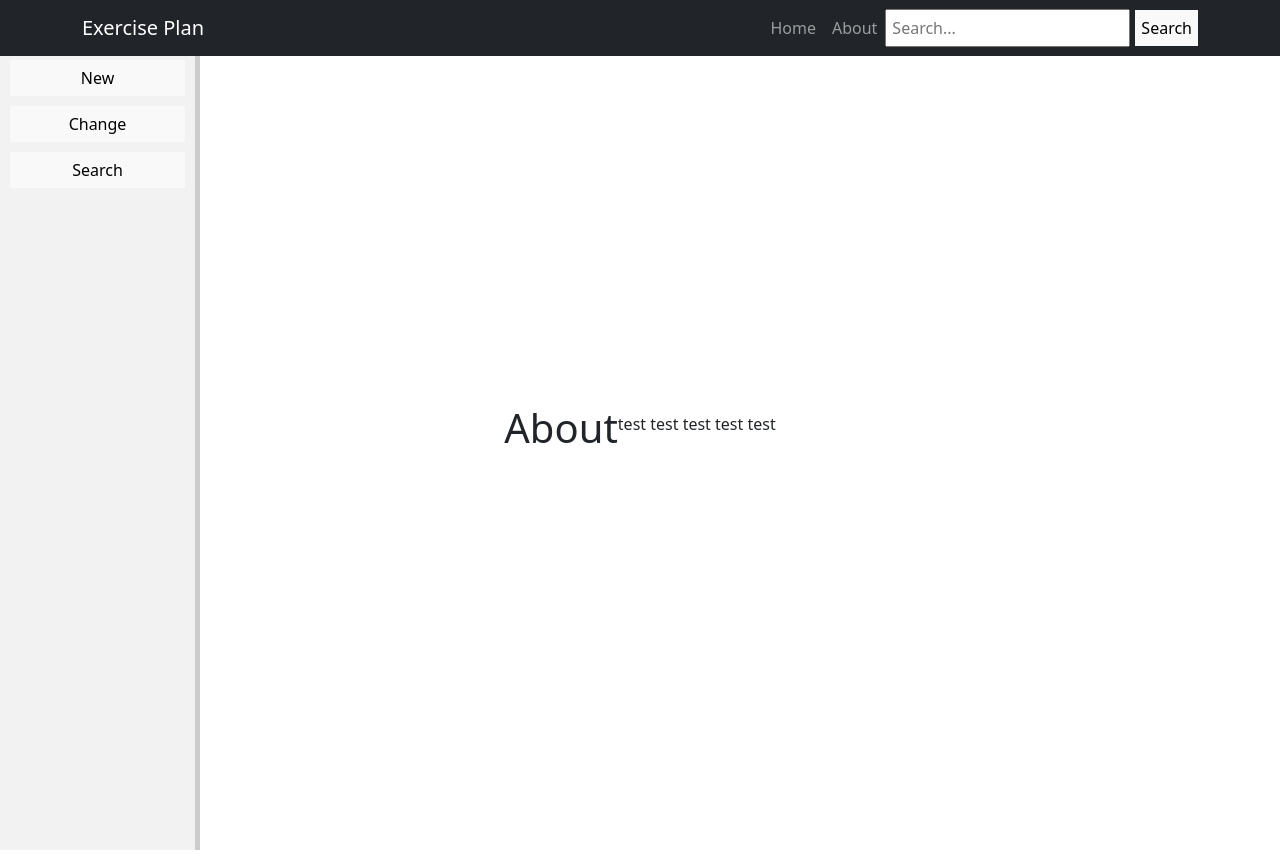
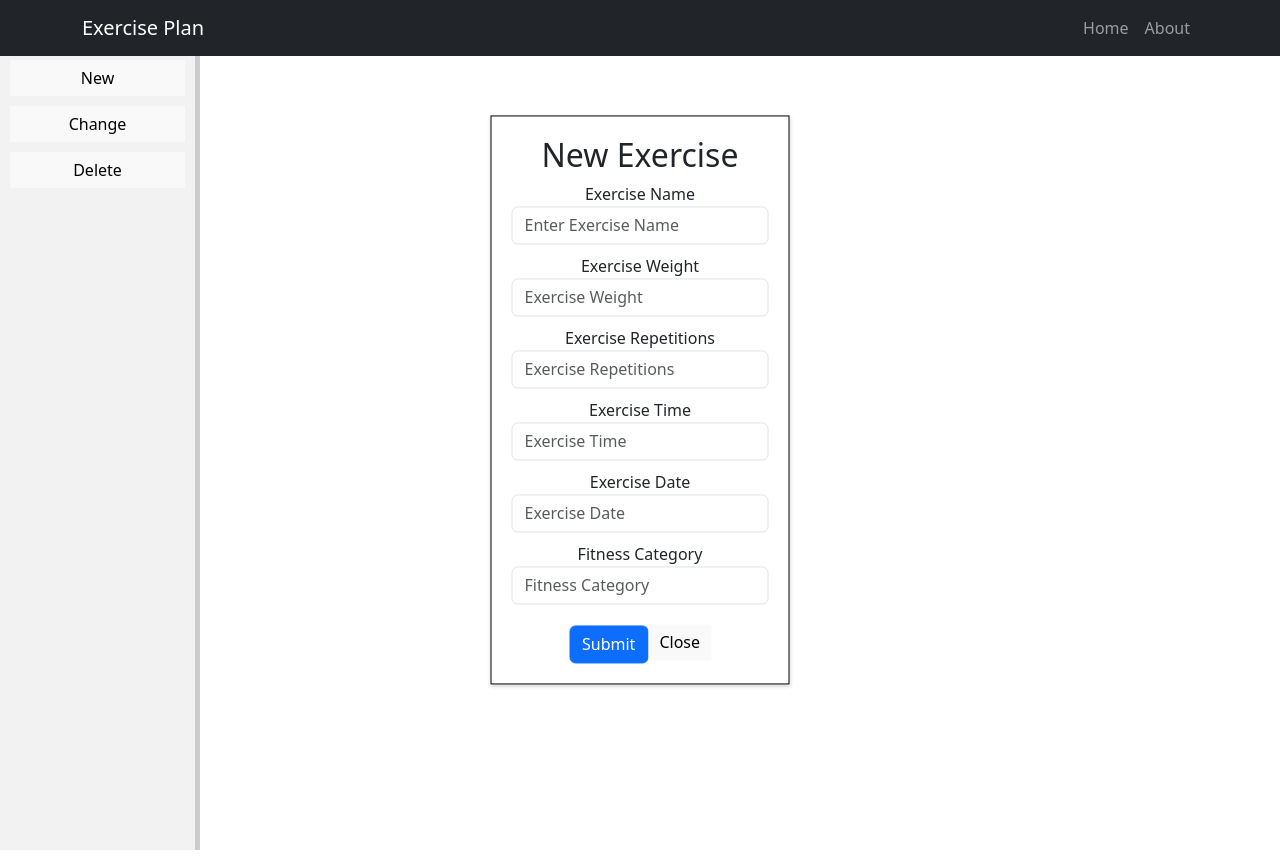
Before and after one commit to s0568841/trainingsplan_frontend, a Vue app: page /about in a window 1280 px wide. Both pictures are taken after a click on the button "New". After the commit the page ends 800 px from the top, so only its background shows below. Built offline with nearby package versions, Linux system fonts and the light colour scheme.

Commit message:
added a post function to my application

```diff
--- a/src/App.vue
+++ b/src/App.vue
@@ -1,28 +1,41 @@
 <template>
    <div class="app-container">
-      <navbar></navbar>
-      <sidebar></sidebar>
+      <Navbar></Navbar>
+      <Sidebar @show-new-exercise-table="toggleNewExerciseTable"></Sidebar>
       <div class="content-container">
          <router-view></router-view>
+         <NewExerciseTable v-if="isShowingNewExerciseTable" :is-visible="isShowingNewExerciseTable" @close-table="closeTable"></NewExerciseTable>
       </div>
    </div>
 </template>
 
-<script setup>
-import { RouterView, RouterLink } from 'vue-router';
+<script>
+import Navbar from "@/components/Navbar.vue";
+import Sidebar from "@/components/Sidebar.vue";
+import NewExerciseTable from "@/components/NewExerciseTable.vue";
+
+export default {
+   components: {
+      Navbar,
+      Sidebar,
+      NewExerciseTable,
+   },
+   data() {
+      return {
+         isShowingNewExerciseTable: false,
+      };
+   },
+   methods: {
+      toggleNewExerciseTable(value) {
+         this.isShowingNewExerciseTable = value;
+      },
+      closeTable() {
+         this.isShowingNewExerciseTable = false;
+      },
+   },
+};
 </script>
 
 <style>
-.app-container {
-   height: 100vh;
-   display: flex;
-   flex-direction: column;
-}
-
-.content-container {
-   flex: 1;
-   display: flex;
-   align-items: center;
-   justify-content: center;
-}
+/* Styles for App.vue */
 </style>
--- a/src/components/Navbar.vue
+++ b/src/components/Navbar.vue
@@ -15,48 +15,12 @@
                         </li>
                     </ul>
                 </div>
-                <div class="search-bar">
-                    <input type="text" placeholder="Search..." class="search-input" v-model="searchId" />
-                    <button class="search-button" @click="performSearch">Search</button>
-                </div>
             </div>
         </div>
     </nav>
 </template>
 
 <script>
-export default {
-    data() {
-        return {
-            searchId: "",
-        };
-    },
-    methods: {
-        performSearch() {
-            // Perform the search logic and get the result
-            const requestOptions = {
-                method: "GET",
-                redirect: "follow",
-            };
-
-            fetch(`http://localhost:8080/Exercise/${this.searchId}`, requestOptions)
-                .then((response) => {
-                    if (response.ok) {
-                        return response.json();
-                    } else {
-                        throw new Error("Exercise not found");
-                    }
-                })
-                .then((result) => {
-                    this.$emit("search-result", result);
-                    this.searchId = ""; // Clear the search input
-                })
-                .catch((error) => {
-                    console.log("Error:", error.message);
-                });
-        },
-    },
-};
 </script>
 
 <style scoped>
--- /dev/null
+++ b/src/components/NewExerciseTable.vue
@@ -0,0 +1,179 @@
+<template>
+    <div v-if="isVisible" class="new-exercise-table">
+        <h2>New Exercise</h2>
+        <form @submit.prevent="submitForm">
+            <div class="form-group">
+                <label for="exerciseName">Exercise Name</label>
+                <input
+                    type="text"
+                    class="form-control"
+                    id="exerciseName"
+                    v-model="exercise.exerciseName"
+                    placeholder="Enter Exercise Name"
+                >
+            </div>
+            <div class="form-group">
+                <label for="exerciseWeight">Exercise Weight</label>
+                <input
+                    type="number"
+                    class="form-control"
+                    id="exerciseWeight"
+                    v-model="exercise.weight"
+                    placeholder="Exercise Weight"
+                >
+            </div>
+            <div class="form-group">
+                <label for="exerciseRepetitions">Exercise Repetitions</label>
+                <input
+                    type="number"
+                    class="form-control"
+                    id="exerciseRepetitions"
+                    v-model="exercise.repetitions"
+                    placeholder="Exercise Repetitions"
+                >
+            </div>
+            <div class="form-group">
+                <label for="exerciseTime">Exercise Time</label>
+                <input
+                    type="text"
+                    class="form-control"
+                    id="exerciseTime"
+                    v-model="exercise.exerciseTime"
+                    placeholder="Exercise Time"
+                >
+            </div>
+            <div class="form-group">
+                <label for="exerciseDate">Exercise Date</label>
+                <input
+                    type="text"
+                    class="form-control"
+                    id="exerciseDate"
+                    v-model="exercise.exerciseDate"
+                    placeholder="Exercise Date"
+                >
+            </div>
+            <div class="form-group">
+                <label for="fitnessCategory">Fitness Category</label>
+                <input
+                    type="text"
+                    class="form-control"
+                    id="fitnessCategory"
+                    v-model="exercise.myFitnessCategory"
+                    placeholder="Fitness Category"
+                >
+            </div>
+            <button type="submit" class="btn btn-primary">Submit</button>
+            <button class="close-button" @click="closeTable">Close</button>
+        </form>
+        <p v-if="savedExerciseId !== null" class="success-message">
+            Exercise saved successfully with the ID: {{ savedExerciseId }}
+        </p>
+    </div>
+</template>
+
+<script>
+export default {
+    props: {
+        isVisible: {
+            type: Boolean,
+            required: true,
+        },
+    },
+    data() {
+        return {
+            exercise: {
+                exerciseName: "",
+                weight: "",
+                repetitions: "",
+                exerciseTime: "",
+                exerciseDate: "",
+                myFitnessCategory: "",
+            },
+            savedExerciseId: null, // Variable to store the saved exercise ID
+        };
+    },
+    methods: {
+        submitForm(event) {
+            // Prevent the form from submitting and page reload
+            event.preventDefault();
+
+            // Create a new Exercise object to send to the backend
+            const newExercise = {
+                exerciseName: this.exercise.exerciseName,
+                weight: parseInt(this.exercise.weight),
+                repetitions: parseInt(this.exercise.repetitions),
+                exerciseTime: this.exercise.exerciseTime,
+                exerciseDate: this.exercise.exerciseDate,
+                myFitnessCategory: this.exercise.myFitnessCategory,
+            };
+
+            // Send a POST request to your backend API to create a new Exercise
+            fetch("http://localhost:8080/Exercise", {
+                method: "POST",
+                headers: {
+                    "Content-Type": "application/json",
+                },
+                body: JSON.stringify(newExercise),
+            })
+                .then((response) => {
+                    if (response.ok) {
+                        // Successful response
+                        console.log("Exercise created successfully");
+                        return response.json(); // Extract the response body as JSON
+                    } else {
+                        // Error response
+                        console.error("Failed to create exercise");
+                        throw new Error("Failed to create exercise");
+                    }
+                })
+                .then((data) => {
+                    // Save the returned exercise ID
+                    this.savedExerciseId = data.id;
+                    console.log("Exercise ID:", this.savedExerciseId); // Verify the ID value
+                    this.closeTable();
+                })
+                .catch((error) => {
+                    console.error("Error occurred while creating exercise", error);
+                });
+        },
+        closeTable() {
+            setTimeout(() => {
+                this.$emit("close-table");
+            }, 2000);
+        },
+    },
+};
+</script>
+
+<style scoped>
+.new-exercise-table {
+    position: fixed;
+    top: 50%;
+    left: 50%;
+    transform: translate(-50%, -50%);
+    background-color: white;
+    padding: 20px;
+    border: 1px solid black;
+    box-shadow: 0 2px 4px rgba(0, 0, 0, 0.2);
+    z-index: 9999;
+}
+
+.form-group {
+    margin-bottom: 10px;
+}
+
+.close-button {
+    margin-top: 10px;
+    padding: 5px 10px;
+}
+
+.success-message {
+    margin-top: 10px;
+    color: green;
+    display: none;
+}
+
+.success-message.visible {
+    display: block;
+}
+</style>
--- a/src/components/Sidebar.vue
+++ b/src/components/Sidebar.vue
@@ -1,14 +1,18 @@
 <template>
     <div class="sidebar">
-        <button class="sidebar-button">New</button>
+        <button @click="showNewExerciseTable" class="sidebar-button">New</button>
         <button class="sidebar-button">Change</button>
-        <button class="sidebar-button">Search</button>
+        <button class="sidebar-button">Delete</button>
     </div>
 </template>
 
 <script>
 export default {
-    name: "Sidebar",
+    methods: {
+        showNewExerciseTable() {
+            this.$emit("show-new-exercise-table", true);
+        },
+    },
 };
 </script>
 
--- a/src/main.js
+++ b/src/main.js
@@ -1,14 +1,17 @@
-import { createApp } from 'vue'
-import '@/style.css'
-import App from '@/App.vue'
-import router from '@/plugins/router.js'
-import 'bootstrap/dist/css/bootstrap.min.css'
-import 'bootstrap/dist/js/bootstrap.min'
+import { createApp } from 'vue';
+import '@/style.css';
+import App from '@/App.vue';
+import router from '@/plugins/router.js';
+import 'bootstrap/dist/css/bootstrap.min.css';
+import 'bootstrap/dist/js/bootstrap.min';
 import Navbar from '@/components/Navbar.vue';
 import Sidebar from './components/Sidebar.vue';
 
-createApp(App)
-    .use(router)
-    .component('Navbar', Navbar)
-    .component('Sidebar', Sidebar)
-    .mount('#app')
+const app = createApp(App);
+
+const eventBus = createApp({}); // Create separate Vue instance as event bus
+app.config.globalProperties.eventBus = eventBus.config.globalProperties.eventBus; // Update this line
+
+app.component('Navbar', Navbar);
+app.component('Sidebar', Sidebar);
+app.use(router).mount('#app');
--- a/src/views/About.vue
+++ b/src/views/About.vue
@@ -1,6 +1,35 @@
 <template>
-  <h1>About</h1>
-  <p>test test test test test</p>
+    <form>
+        <div class="form-group">
+            <label for="exampleInputEmail1">Exersice Name</label>
+            <input type="email" class="form-control" id="exampleInputEmail1" aria-describedby="emailHelp" placeholder="Enter Exersice Name">
+        </div>
+        <div class="form-group">
+            <label for="exampleInputPassword1">weight</label>
+            <input type="password" class="form-control" id="exampleInputPassword1" placeholder="weight">
+        </div>
+        <div class="form-group">
+            <label for="exampleInputPassword1">Repititions</label>
+            <input type="password" class="form-control" id="exampleInputPassword1" placeholder="Repititions">
+        </div>
+        <div class="form-group">
+            <label for="exampleInputPassword1">Exercise Time</label>
+            <input type="password" class="form-control" id="exampleInputPassword1" placeholder="Exercise Time">
+        </div>
+        <div class="form-group">
+            <label for="exampleInputPassword1">Exercise Date</label>
+            <input type="password" class="form-control" id="exampleInputPassword1" placeholder="Exercise Date">
+        </div>
+        <div class="form-group">
+            <label for="exampleInputPassword1">Fitness Category</label>
+            <input type="password" class="form-control" id="exampleInputPassword1" placeholder="Fitness Category">
+        </div>
+        <div class="form-check">
+            <input type="checkbox" class="form-check-input" id="exampleCheck1">
+            <label class="form-check-label" for="exampleCheck1">Check me out</label>
+        </div>
+        <button type="submit" class="btn btn-primary">Submit</button>
+    </form>
 </template>
 
 <script>
```
Also changed, not shown: src/components/DeleteExerciseTable.vue (added, +13 -0 lines).
